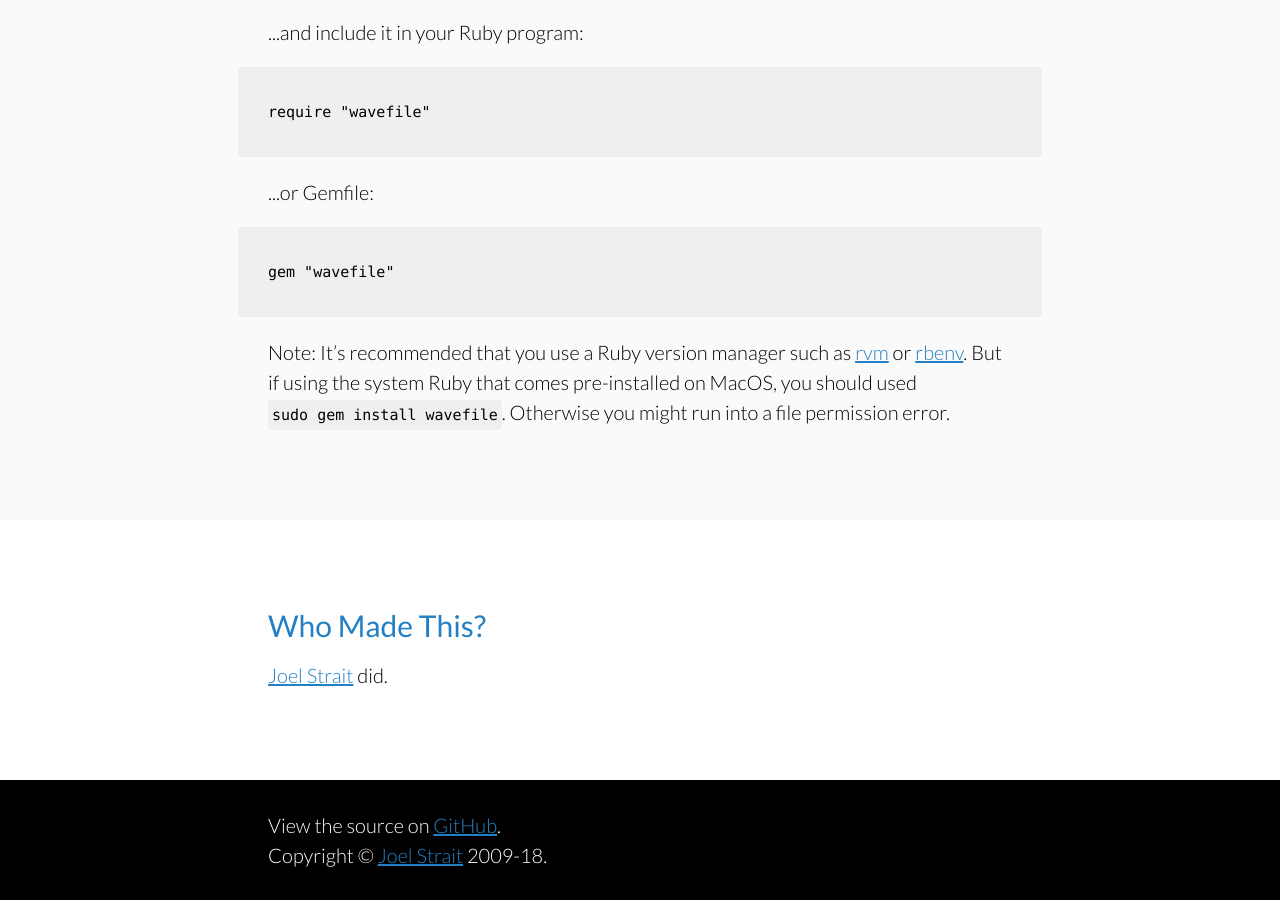
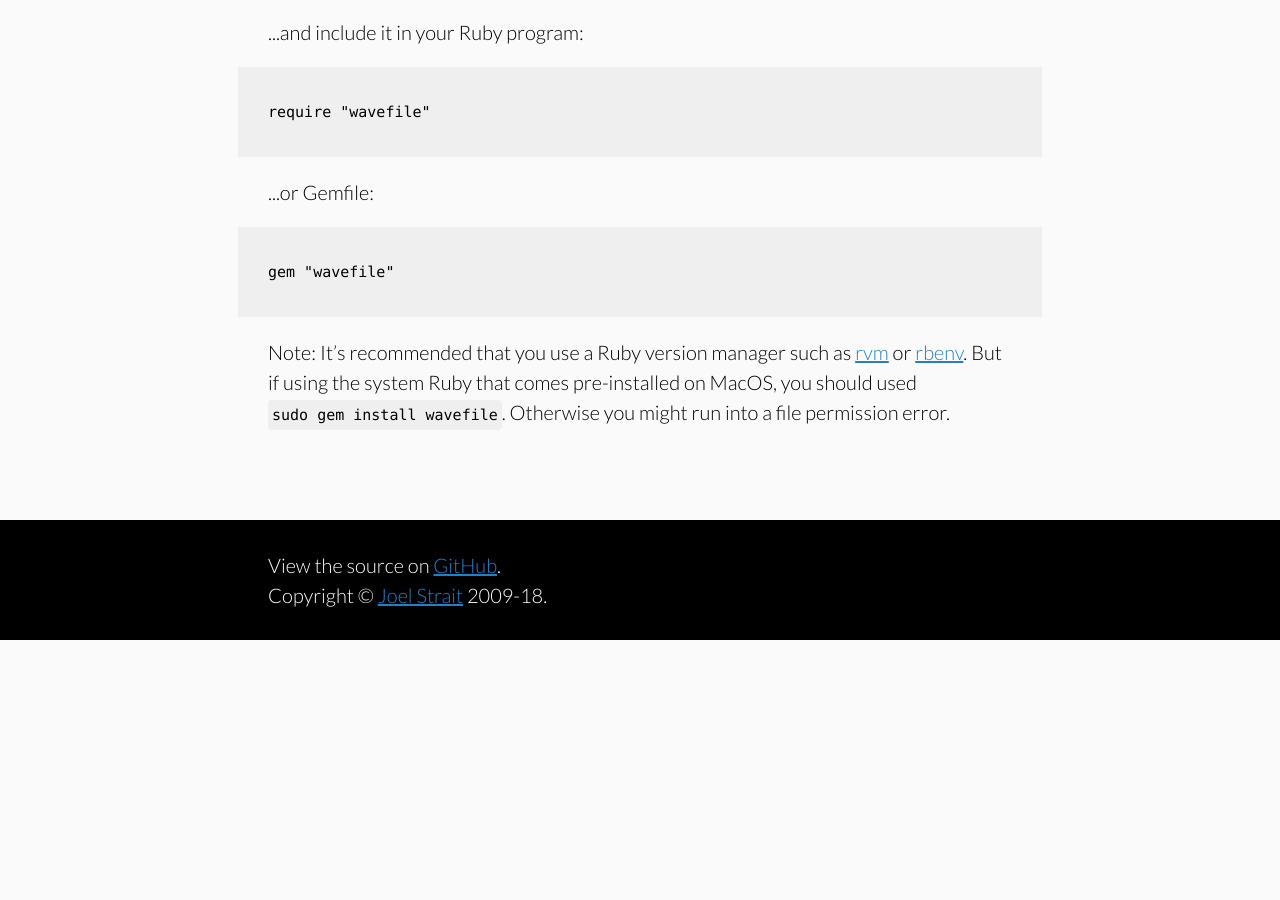
Before and after one commit to jstrait/wavefile, a Jekyll site: the page built from index.html, in a window 1280 px wide and 900 px high, scrolled down 2310 px. Built offline with Jekyll 4.4.1, drawn with Linux system fonts in a browser that asks for light colours; some web fonts are replaced; after the commit the page ends 2950 px from its top, so only the background shows below that.

Commit message:
Removing unnecessary section

```diff
--- a/index.html
+++ b/index.html
@@ -81,7 +81,3 @@
 
     <p>Note: It&rsquo;s recommended that you use a Ruby version manager such as <a href="http://rvm.io/">rvm</a> or <a href="https://github.com/sstephenson/rbenv/">rbenv</a>. But if using the system Ruby that comes pre-installed on MacOS, you should used <code>sudo gem install wavefile</code>. Otherwise you might run into a file permission error.</p>
 </div>
-<div class="section bg-white">
-  <h2>Who Made This?</h2>
-  <p><a href="https://www.joelstrait.com">Joel Strait</a> did.</p>
-</div>
```
